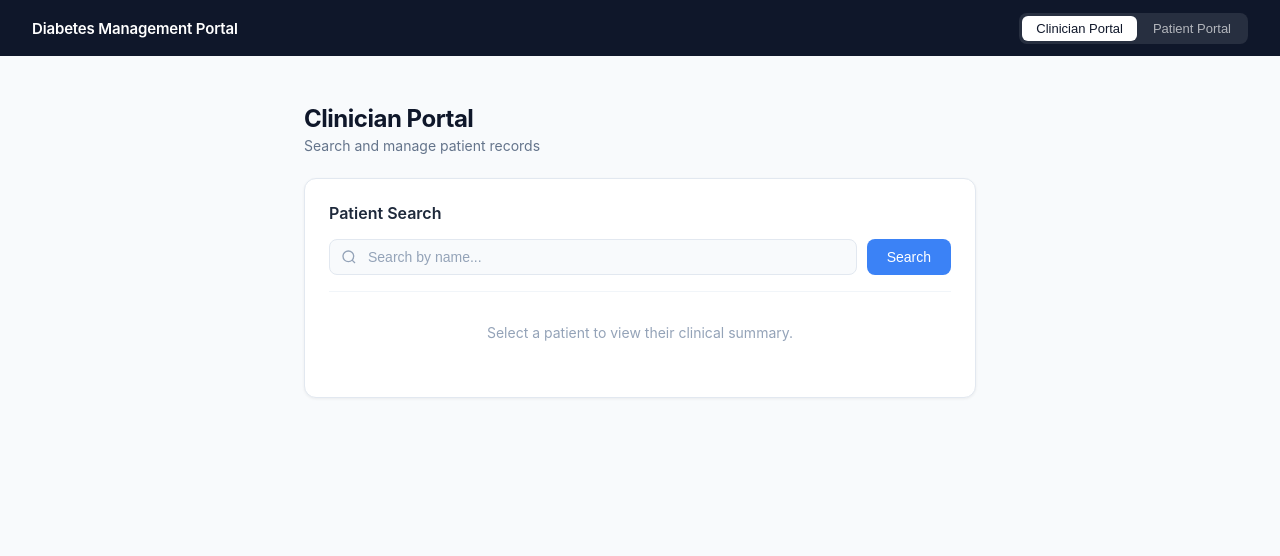
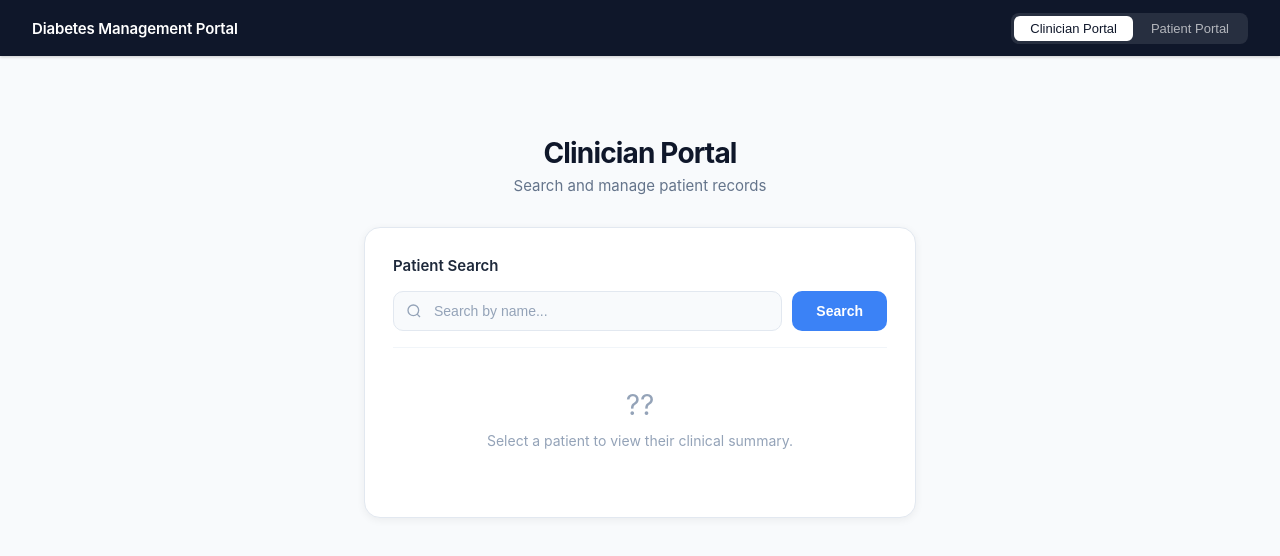
Before and after one commit to ameliatthomas24/fhir-project, a React (Vite) app in the folder src/frontend/: page / in a window 1280 px wide. Shown: the top 556 px of the page. Built offline with nearby package versions, Linux system fonts and the light colour scheme.

Commit message:
search page ui

```diff
--- a/src/frontend/src/App.css
+++ b/src/frontend/src/App.css
@@ -1,4 +1,4 @@
-*, *::before, *::after { /*amelia*/
+*, *::before, *::after {
     box-sizing: border-box;
     margin: 0;
     padding: 0;
@@ -6,41 +6,16 @@
 
 :root {
     --navy: #0f172a;
-    --navy-light: #1e293b;
     --blue: #3b82f6;
-    --blue-light: #eff6ff;
-    --blue-mid: #dbeafe;
-    --green: #10b981;
-    --green-light: #ecfdf5;
-    --amber: #f59e0b;
-    --amber-light: #fffbeb;
-    --red: #ef4444;
-    --red-light: #fef2f2;
-    --purple: #8b5cf6;
-    --purple-light: #f5f3ff;
     --gray-50: #f8fafc;
-    --gray-100: #f1f5f9;
     --gray-200: #e2e8f0;
-    --gray-300: #cbd5e1;
-    --gray-400: #94a3b8;
-    --gray-500: #64748b;
-    --gray-600: #475569;
-    --gray-700: #334155;
-    --gray-800: #1e293b;
-    --gray-900: #0f172a;
-    --white: #ffffff;
-    --radius-sm: 6px;
-    --radius-md: 8px;
-    --radius-lg: 12px;
-    --radius-xl: 16px;
-    --shadow-sm: 0 1px 3px rgba(0,0,0,0.08);
-    --shadow-md: 0 4px 12px rgba(0,0,0,0.08);
 }
 
 body {
-    font-family: 'Inter', -apple-system, BlinkMacSystemFont, sans-serif;
+    font-family: 'Inter', -apple-system, BlinkMacSystemFont, 'Segoe UI', sans-serif;
     background: var(--gray-50);
-    color: var(--gray-900);
+    color: #0f172a;
+    -webkit-font-smoothing: antialiased;
 }
 
 .app {
@@ -60,6 +35,7 @@ body {
     position: sticky;
     top: 0;
     z-index: 100;
+    box-shadow: 0 1px 3px rgba(0,0,0,0.2);
 }
 
 .app-title {
@@ -71,21 +47,22 @@ body {
 .portal-toggle {
     display: flex;
     background: rgba(255,255,255,0.1);
-    border-radius: var(--radius-md);
+    border-radius: 8px;
     padding: 3px;
     gap: 2px;
 }
 
 .toggle-btn {
-    padding: 5px 14px;
+    padding: 5px 16px;
     border: none;
     background: transparent;
     color: rgba(255,255,255,0.65);
     font-size: 13px;
     font-weight: 500;
-    border-radius: calc(var(--radius-md) - 2px);
+    border-radius: 6px;
     cursor: pointer;
     transition: all 0.15s;
+    white-space: nowrap;
 }
 
     .toggle-btn.active {
@@ -95,14 +72,20 @@ body {
 
     .toggle-btn:hover:not(.active) {
         color: white;
+        background: rgba(255,255,255,0.15);
     }
 
 .app-main {
     flex: 1;
+    display: flex;
+    flex-direction: column;
 }
 
 .search-page {
-    max-width: 720px;
-    margin: 3rem auto;
-    padding: 0 1.5rem;
+    flex: 1;
+    display: flex;
+    align-items: flex-start;
+    justify-content: center;
+    padding: 3rem 1.5rem;
+    width: 100%;
 }
--- a/src/frontend/src/components/PatientSearch.css
+++ b/src/frontend/src/components/PatientSearch.css
@@ -1,33 +1,42 @@
-.search-container { /* amelia */
+* {
+    box-sizing: border-box;
+}
+
+.search-container {
+    width: 100%;
+    max-width: 600px;
+    margin: 0 auto;
+    padding: 2rem 1.5rem;
 }
 
 .search-header {
-    margin-bottom: 1.5rem;
+    margin-bottom: 2rem;
+    text-align: center;
 }
 
 .search-title {
-    font-size: 24px;
+    font-size: 28px;
     font-weight: 700;
     color: #0f172a;
-    letter-spacing: -0.02em;
+    letter-spacing: -0.03em;
+    margin-bottom: 6px;
 }
 
 .search-subtitle {
-    font-size: 14px;
+    font-size: 15px;
     color: #64748b;
-    margin-top: 4px;
 }
 
 .search-card {
     background: white;
-    border-radius: 12px;
+    border-radius: 16px;
     border: 1px solid #e2e8f0;
-    padding: 1.5rem;
-    box-shadow: 0 1px 3px rgba(0,0,0,0.06);
+    padding: 1.75rem;
+    box-shadow: 0 2px 8px rgba(0,0,0,0.06);
 }
 
 .search-card-title {
-    font-size: 16px;
+    font-size: 15px;
     font-weight: 600;
     color: #1e293b;
     margin-bottom: 1rem;
@@ -36,7 +45,7 @@
 .search-form {
     display: flex;
     gap: 10px;
-    margin-bottom: 1rem;
+    margin-bottom: 0.75rem;
 }
 
 .search-input-wrap {
@@ -48,26 +57,27 @@
 
 .search-icon {
     position: absolute;
-    left: 12px;
+    left: 13px;
     color: #94a3b8;
     pointer-events: none;
 }
 
 .search-input {
     width: 100%;
-    padding: 9px 12px 9px 38px;
+    padding: 11px 14px 11px 40px;
     border: 1px solid #e2e8f0;
-    border-radius: 8px;
+    border-radius: 10px;
     font-size: 14px;
     color: #1e293b;
     background: #f8fafc;
     outline: none;
-    transition: border-color 0.15s, background 0.15s;
+    transition: border-color 0.15s, background 0.15s, box-shadow 0.15s;
 }
 
     .search-input:focus {
         border-color: #3b82f6;
         background: white;
+        box-shadow: 0 0 0 3px rgba(59,130,246,0.1);
     }
 
     .search-input::placeholder {
@@ -75,20 +85,24 @@
     }
 
 .search-btn {
-    padding: 9px 20px;
+    padding: 11px 24px;
     background: #3b82f6;
     color: white;
     border: none;
-    border-radius: 8px;
+    border-radius: 10px;
     font-size: 14px;
-    font-weight: 500;
+    font-weight: 600;
     cursor: pointer;
     white-space: nowrap;
-    transition: background 0.15s;
+    transition: background 0.15s, transform 0.1s;
 }
 
     .search-btn:hover:not(:disabled) {
         background: #2563eb;
+    }
+
+    .search-btn:active:not(:disabled) {
+        transform: scale(0.98);
     }
 
     .search-btn:disabled {
@@ -100,6 +114,10 @@
     font-size: 13px;
     color: #ef4444;
     margin-top: 8px;
+    padding: 8px 12px;
+    background: #fef2f2;
+    border-radius: 8px;
+    border: 1px solid #fecaca;
 }
 
 .search-empty {
@@ -107,50 +125,61 @@
     color: #64748b;
     margin-top: 12px;
     text-align: center;
-    padding: 1rem;
+    padding: 1.5rem;
 }
 
 .search-empty-state {
     text-align: center;
-    padding: 2rem 1rem;
+    padding: 2.5rem 1rem;
     color: #94a3b8;
     font-size: 14px;
     border-top: 1px solid #f1f5f9;
     margin-top: 1rem;
 }
 
+    .search-empty-state::before {
+        content: "??";
+        display: block;
+        font-size: 28px;
+        margin-bottom: 10px;
+    }
+
 .results-list {
     list-style: none;
     border-top: 1px solid #f1f5f9;
-    margin-top: 0.5rem;
+    margin-top: 1rem;
+    padding-top: 0.5rem;
 }
 
 .result-item {
     display: flex;
     align-items: center;
     gap: 12px;
-    padding: 12px 8px;
+    padding: 10px 8px;
     cursor: pointer;
-    border-radius: 8px;
+    border-radius: 10px;
     transition: background 0.1s;
+    border: 1px solid transparent;
 }
 
     .result-item:hover {
         background: #f8fafc;
+        border-color: #e2e8f0;
     }
 
 .result-avatar {
-    width: 38px;
-    height: 38px;
+    width: 40px;
+    height: 40px;
     border-radius: 50%;
-    background: #dbeafe;
+    background: linear-gradient(135deg, #dbeafe, #bfdbfe);
     color: #1d4ed8;
     display: flex;
     align-items: center;
     justify-content: center;
     font-size: 13px;
-    font-weight: 600;
+    font-weight: 700;
     flex-shrink: 0;
+    box-shadow: 0 1px 3px rgba(59,130,246,0.2);
 }
 
 .result-info {
@@ -161,7 +190,7 @@
 .result-name {
     display: block;
     font-size: 14px;
-    font-weight: 500;
+    font-weight: 600;
     color: #1e293b;
 }
 
@@ -175,4 +204,10 @@
 .result-arrow {
     color: #cbd5e1;
     flex-shrink: 0;
+    transition: transform 0.15s, color 0.15s;
 }
+
+.result-item:hover .result-arrow {
+    color: #3b82f6;
+    transform: translateX(2px);
+}
```
